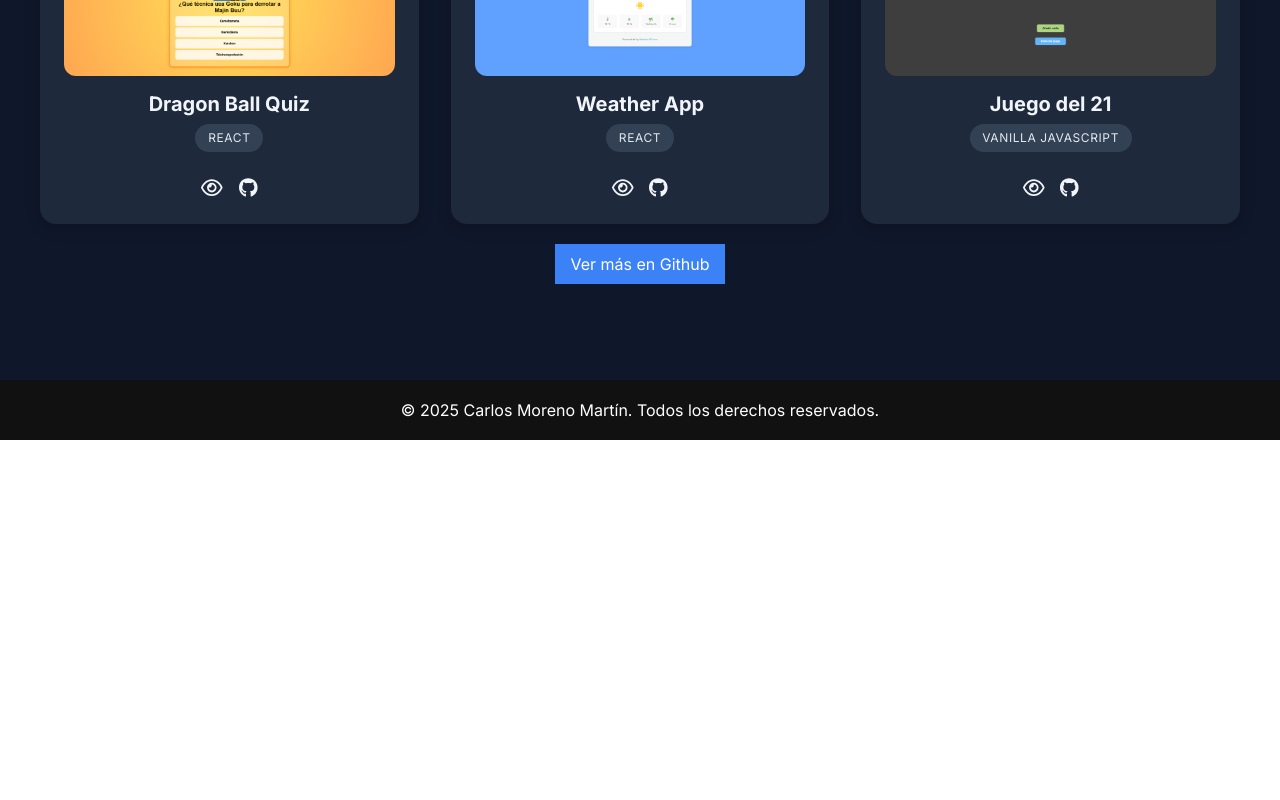
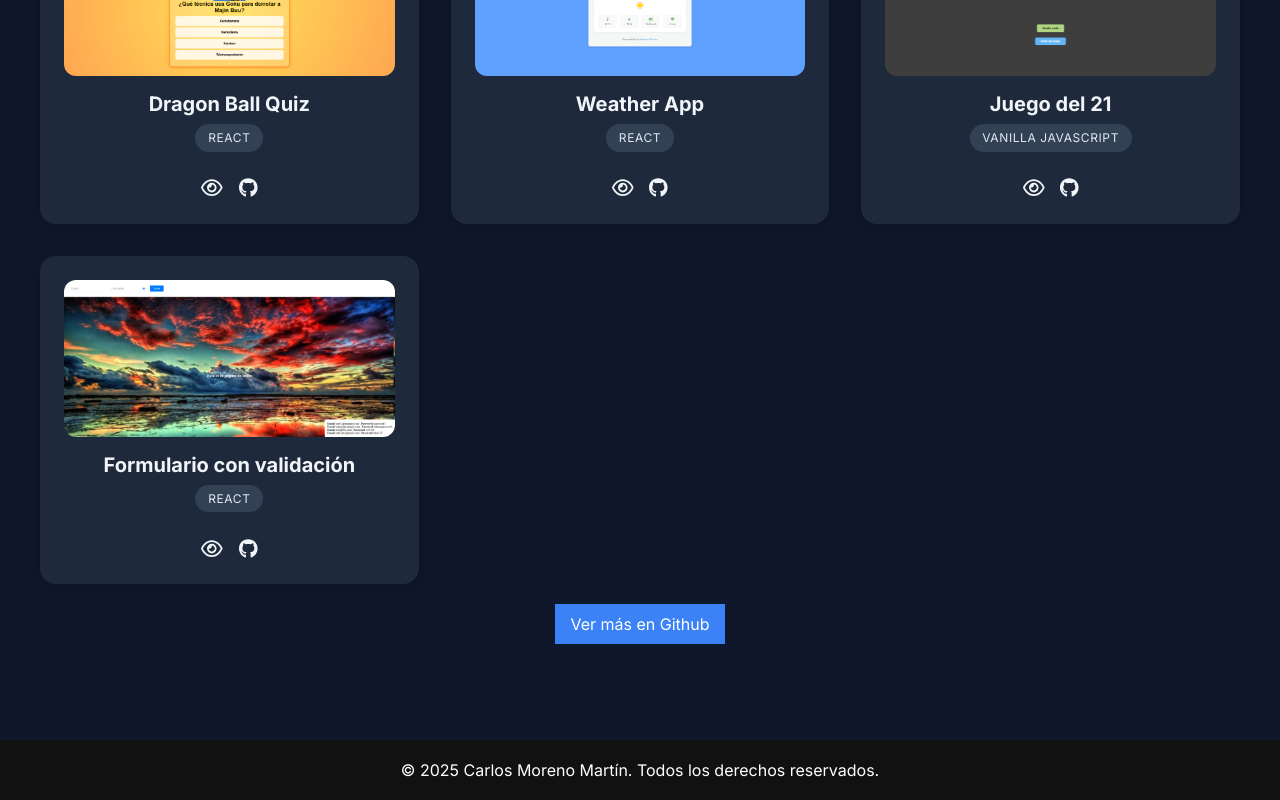
Before and after one commit to carlosmorenodev/carlosmorenodev, a React (Vite) app: page / in a window 1280 px wide. Shown: the part 2682-3482 px from the top of the page. Before the commit the page ends 3122 px from the top, so only its background shows below. Built offline with nearby package versions, Linux system fonts and the light colour scheme.

Commit message:
Añadido nuevo proyecto

```diff
--- a/src/projects.js
+++ b/src/projects.js
@@ -70,5 +70,13 @@ export const sections = [
         img: 'juego21.png',
         github: 'https://github.com/carlosmorenodev/juego21',
         preview: 'https://carlosmorenodev.github.io/juego21/'
-    }
+    },
+    {
+        id: 10,
+        title: 'Formulario con validación',
+        categories: ['react'],
+        img: 'formulario-react.png',
+        github: 'https://github.com/carlosmorenodev/form-react',
+        preview: 'https://carlosmorenodev.github.io/form-react/'
+    },
 ];
```
Also changed, not shown: public/formulario-react.png (added).
